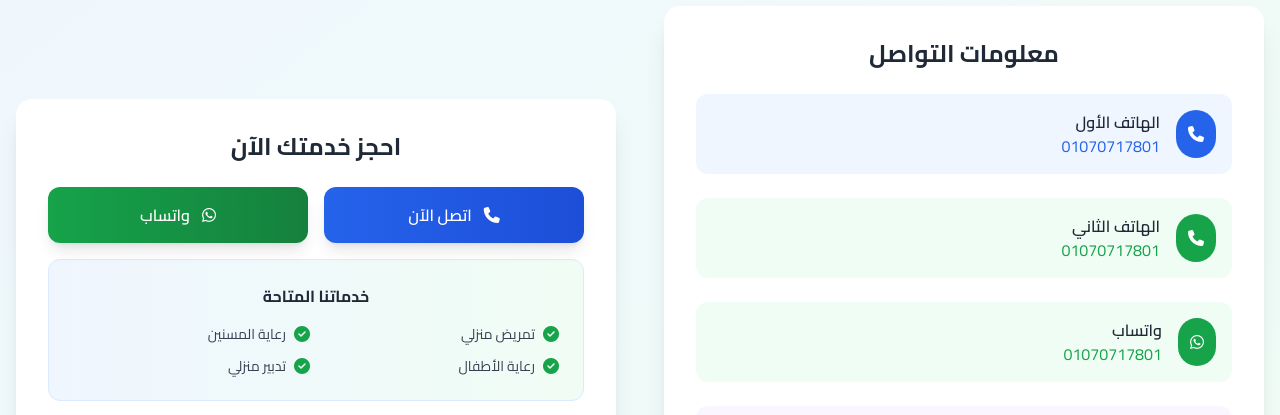
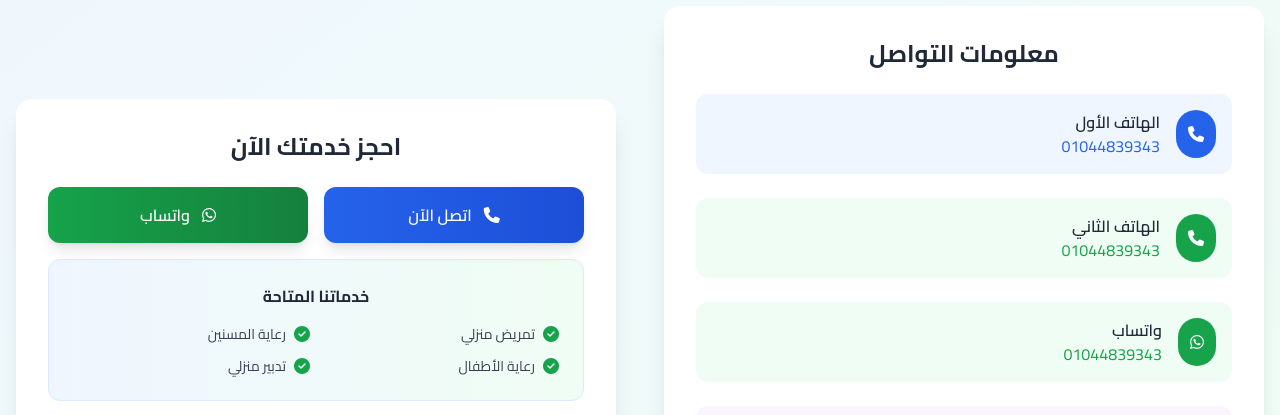
Before and after one commit to AdhamA7med/white-army, a React (Vite) app: page / in a window 1280 px wide. Shown: the part 4360-4775 px from the top of the page. Built offline with nearby package versions, Linux system fonts and the light colour scheme.

Commit message:
Update Contact.tsx

```diff
--- a/src/components/Contact.tsx
+++ b/src/components/Contact.tsx
@@ -29,8 +29,8 @@ const Contact = () => {
                   </div>
                   <div>
                     <h4 className="font-semibold text-gray-800">الهاتف الأول</h4>
-                    <a href="tel:01070717801" className="text-blue-600 hover:text-blue-800 transition-colors">
-                      01070717801
+                    <a href="tel:01044839343" className="text-blue-600 hover:text-blue-800 transition-colors">
+                      01044839343
                     </a>
                   </div>
                 </div>
@@ -41,8 +41,8 @@ const Contact = () => {
                   </div>
                   <div>
                     <h4 className="font-semibold text-gray-800">الهاتف الثاني</h4>
-                    <a href="tel:01070717801" className="text-green-600 hover:text-green-800 transition-colors">
-                      01070717801
+                    <a href="tel:01044839343" className="text-green-600 hover:text-green-800 transition-colors">
+                      01044839343
                     </a>
                   </div>
                 </div>
@@ -54,12 +54,12 @@ const Contact = () => {
                   <div>
                     <h4 className="font-semibold text-gray-800">واتساب</h4>
                     <a
-                      href="https://wa.me/201070717801"
+                      href="https://wa.me/201044839343"
                       target="_blank"
                       rel="noopener noreferrer"
                       className="text-green-600 hover:text-green-800 transition-colors"
                     >
-                      01070717801
+                      01044839343
                     </a>
                   </div>
                 </div>
@@ -96,14 +96,14 @@ const Contact = () => {
               <div className="space-y-4">
                 <div className="grid grid-cols-1 md:grid-cols-2 gap-4">
                   <a
-                    href="tel:01070717801"
+                    href="tel:01044839343"
                     className="bg-gradient-to-r from-blue-600 to-blue-700 text-white p-4 rounded-xl font-semibold hover:from-blue-700 hover:to-blue-800 transition-all duration-300 transform hover:scale-105 shadow-lg flex items-center justify-center gap-3"
                   >
                     <i className="fas fa-phone"></i>
                     اتصل الآن
                   </a>
                   <a
-                    href="https://wa.me/201070717801"
+                    href="https://wa.me/201044839343"
                     target="_blank"
                     rel="noopener noreferrer"
                     className="bg-gradient-to-r from-green-600 to-green-700 text-white p-4 rounded-xl font-semibold hover:from-green-700 hover:to-green-800 transition-all duration-300 transform hover:scale-105 shadow-lg flex items-center justify-center gap-3"
```
